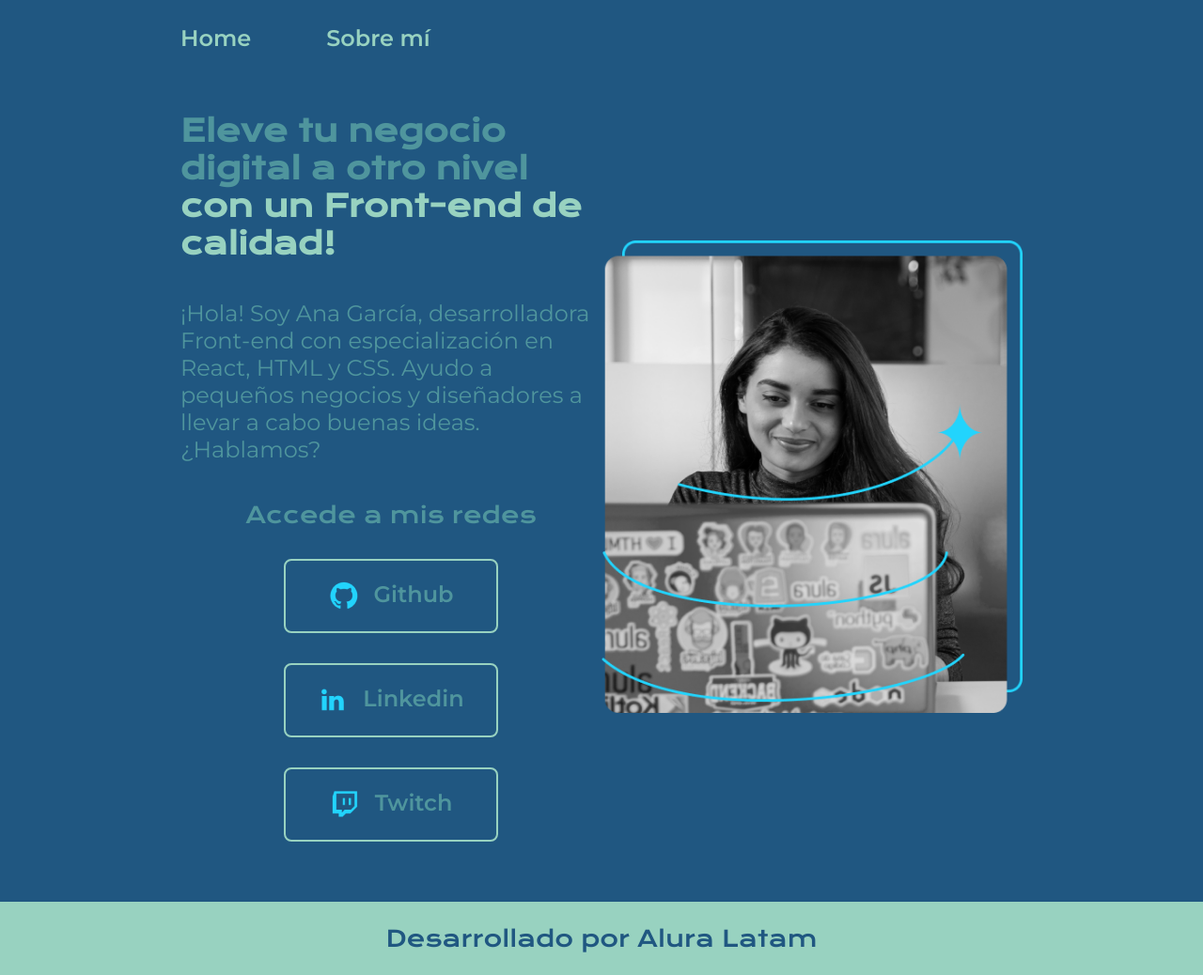
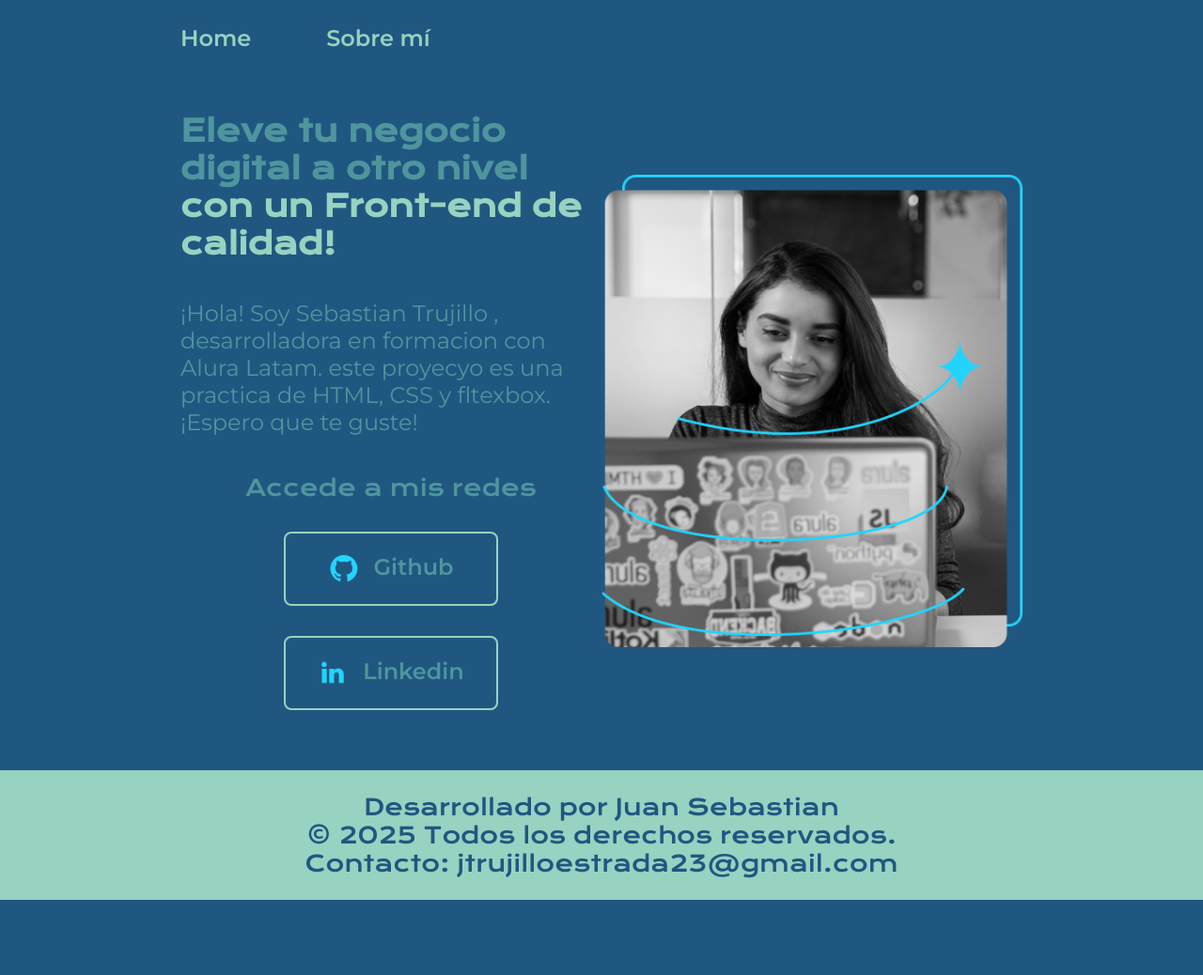
Before and after one commit to juansebastian9512/practica-css-html, a plain HTML site: page index.html in a window 1280 px wide. Shown: the whole page at 94% size. After the commit the page ends 958 px from the top, so only its background shows below. Drawn offline with nearby package versions, Linux system fonts and the light colour scheme.

Commit message:
actuliza el index.html

```diff
--- a/index.html
+++ b/index.html
@@ -21,10 +21,8 @@
                 Eleve tu negocio digital a otro nivel
                 <strong class="titulo-destaque">con un Front-end de calidad!
                 </strong></h1>
-                <p class="presentacion__contenido__texto">¡Hola! Soy Ana García, desarrolladora Front-end con
-                    especialización en React, HTML y CSS. Ayudo a pequeños
-                    negocios y diseñadores a llevar a cabo buenas ideas.
-                    ¿Hablamos?
+                <p class="presentacion__contenido__texto">¡Hola! Soy Sebastian Trujillo , desarrolladora en formacion con Alura Latam.
+                    este proyecyo es una practica de HTML, CSS y fltexbox. ¡Espero que te guste!
 
                 </p>
                 <div class="presentacion__enlaces">
@@ -37,17 +35,16 @@
                         <img src="./assets/linkedin.png">
                         Linkedin
                     </a>
-                    <a class="presentacion__enlaces__link" href="https://twitch.tv/">
-                        <img src="./assets/twitch.png">
-                        Twitch
-                    </a>
+
                 </div>
 
         </section>
             <img class="presentacion__imagen" src="./assets/imagen.png" alt="Foto de Ana García desarrolando un proyecto">
     </main>
     <footer class="footer">
-        <p>Desarrollado por Alura Latam</p>
+        <p>Desarrollado por Juan Sebastian</p>
+        <p>© 2025 Todos los derechos reservados.</p>
+        <p>Contacto: jtrujilloestrada23@gmail.com</p>
     </footer>
 </body>
 </html>
```
